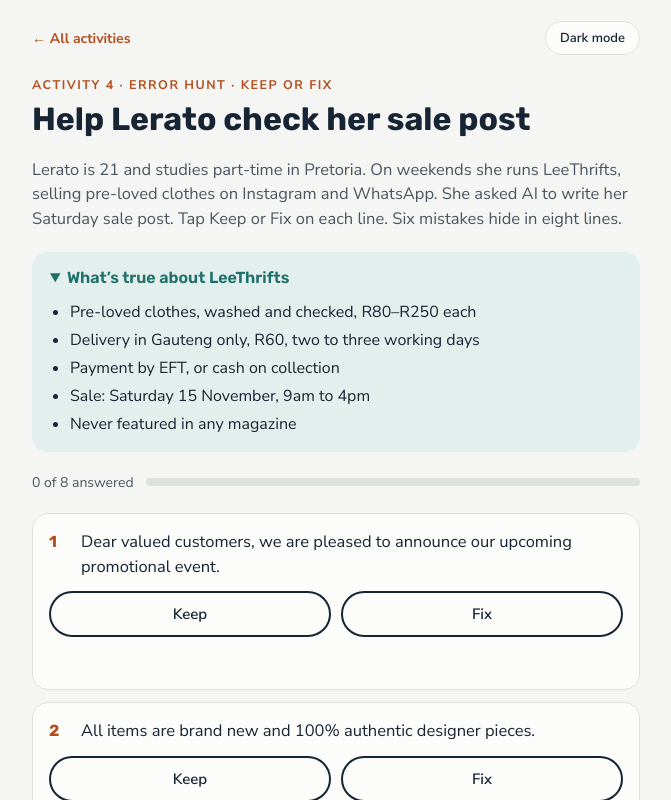
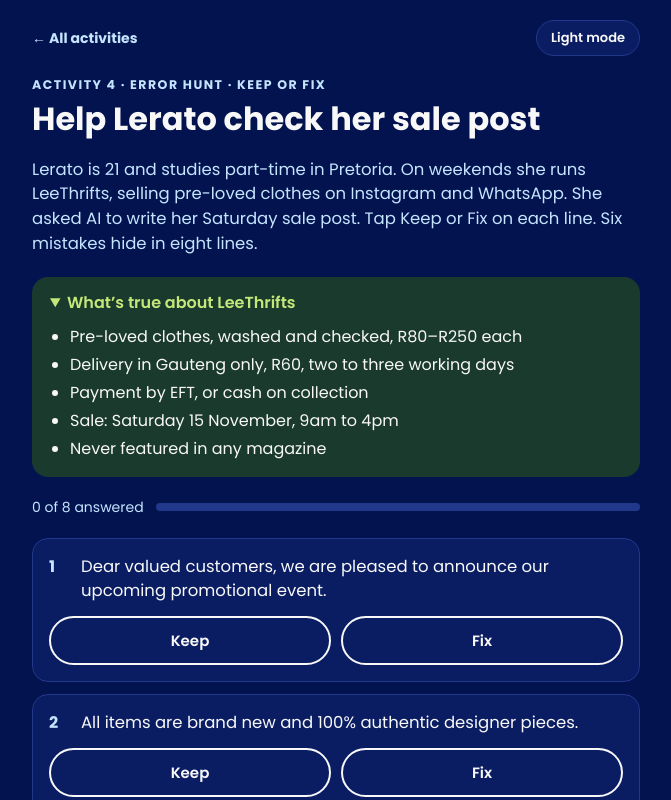
Before and after one commit to Rokhuda/5-point-check, a plain HTML site: page error-hunt.html in a window 1280 px wide. Both pictures are taken after a click on the button "Dark mode". Shown: the top 800 px of the page, without its empty margins (304-975 px from the left). Drawn offline with Linux system fonts and the light colour scheme.

Commit message:
Update styles and theme toggle functionality

```diff
--- a/error-hunt.html
+++ b/error-hunt.html
@@ -4,12 +4,100 @@
 <meta charset="utf-8">
 <meta name="viewport" content="width=device-width, initial-scale=1">
 <title>Error Hunt · The 5-Point Check</title>
-<link rel="stylesheet" href="https://fonts.googleapis.com/css2?family=Rubik:wght@500;600;700&family=Nunito+Sans:wght@400;600;700&display=swap">
-<link rel="stylesheet" href="styles.css">
-<script src="theme.js"></script>
+<link rel="stylesheet" href="https://fonts.googleapis.com/css2?family=Poppins:wght@400;500;600;700&display=swap">
+<style>
+/* The 5-Point Check prototypes: shared tokens and components.
+   Layout: one phone-width column; cards stack; results close each activity. */
+/* ALX brand palette (brand.alxafrica.com): Deep Navy, Twilight Blue, CTA Purple, Lime Green, Icy Blue, Pale Sky, Jasmine Yellow */
+:root{
+  --bg:#F8F8F8; --surface:#FFFFFF; --fg:#1C1F2A; --muted:#4A5170; --line:#D6DEEA;
+  --accent:#0452F0; --accent-soft:#EBF6FF; --cta:#5F3DC4;
+  --ok:#02803F; --ok-soft:#EEF8D9; --warn:#6B4E00; --warn-soft:#FDE791; --warn-line:#EAB308;
+  --ink:#03134F; --on-ink:#F8F8F8; --on-ink-muted:#C5E5FF; --warm:#C4E878;
+  --display:"Poppins", Arial, sans-serif; --body:"Poppins", Arial, sans-serif;
+}
+@media (prefers-color-scheme: dark){:root:not([data-theme="light"]){
+  --bg:#03134F; --surface:#0A1D63; --fg:#F8F8F8; --muted:#C5E5FF; --line:#22388A;
+  --accent:#C5E5FF; --accent-soft:#13287A; --cta:#B9A6F5;
+  --ok:#C4E878; --ok-soft:#1B3A2E; --warn:#FDE791; --warn-soft:#3B3313; --warn-line:#EAB308;
+  --ink:#010A30; --on-ink:#F8F8F8; --on-ink-muted:#C5E5FF; --warm:#C4E878; color-scheme:dark}}
+:root[data-theme="dark"]{
+  --bg:#03134F; --surface:#0A1D63; --fg:#F8F8F8; --muted:#C5E5FF; --line:#22388A;
+  --accent:#C5E5FF; --accent-soft:#13287A; --cta:#B9A6F5;
+  --ok:#C4E878; --ok-soft:#1B3A2E; --warn:#FDE791; --warn-soft:#3B3313; --warn-line:#EAB308;
+  --ink:#010A30; --on-ink:#F8F8F8; --on-ink-muted:#C5E5FF; --warm:#C4E878; color-scheme:dark}
+
+*{box-sizing:border-box}
+[hidden]{display:none!important}
+body{margin:0;background:var(--bg);color:var(--fg);font-family:var(--body);font-size:16px;line-height:1.5}
+.wrap{max-width:640px;margin:0 auto;padding-block:20px 48px;padding-left:max(16px,env(safe-area-inset-left,0px));padding-right:max(16px,env(safe-area-inset-right,0px));display:flex;flex-direction:column;gap:20px}
+.top{display:flex;justify-content:space-between;align-items:center;gap:12px;min-height:36px}
+.back{font-weight:700;font-size:14px;color:var(--accent);text-decoration:none}
+.back:hover{text-decoration:underline}
+.theme{font:600 13px var(--body);padding:7px 14px;border-radius:99px;border:1.5px solid var(--line);background:var(--surface);color:var(--fg);cursor:pointer}
+.eyebrow{font-size:12.5px;font-weight:700;letter-spacing:.12em;text-transform:uppercase;color:var(--accent);margin:0}
+h1{font-family:var(--display);font-size:clamp(26px,6vw,32px);line-height:1.15;margin:6px 0 0;text-wrap:balance}
+h2{font-family:var(--display);font-size:22px;line-height:1.2;margin:0;text-wrap:balance}
+.intro{margin:0;color:var(--muted);font-size:16.5px}
+.card{background:var(--surface);border:1px solid var(--line);border-radius:16px;padding:16px;display:flex;flex-direction:column;gap:12px;min-width:0}
+details.facts{background:var(--ok-soft);border-radius:16px;padding:14px 18px}
+details.facts summary{font-family:var(--display);font-weight:600;color:var(--ok);cursor:pointer}
+details.facts ul{margin:10px 0 2px;padding-left:20px;display:grid;gap:4px}
+.progress{display:flex;align-items:center;gap:12px;font-size:14px;color:var(--muted);font-variant-numeric:tabular-nums}
+.bar{flex:1;height:8px;border-radius:99px;background:var(--line);overflow:hidden}
+.bar i{display:block;height:100%;width:0;background:var(--accent);transition:width .3s}
+.btn{font:600 15px var(--body);padding:11px 18px;border-radius:99px;border:2px solid var(--fg);background:transparent;color:var(--fg);cursor:pointer;text-align:center}
+.btn:hover:not(:disabled){background:var(--accent-soft)}
+.btn.primary{background:var(--cta);color:#FFFFFF;border-color:var(--cta)}
+.btn.primary:hover:not(:disabled){background:var(--cta);opacity:.9}
+.btn:disabled{cursor:default;opacity:.45}
+.btn.chosen{opacity:1;background:var(--fg);color:var(--bg)}
+.btn:focus-visible,.theme:focus-visible,.back:focus-visible,a:focus-visible,button:focus-visible{outline:3px solid var(--accent);outline-offset:2px}
+.fb{border-radius:12px;padding:12px 14px;font-size:15px;display:flex;flex-direction:column;gap:4px}
+.fb.right{background:var(--ok-soft)} .fb.wrong{background:var(--warn-soft)}
+.fb strong{font-family:var(--display);font-weight:600}
+.fb.right strong{color:var(--ok)} .fb.wrong strong{color:var(--warn)}
+.tag{align-self:flex-start;font-size:12px;font-weight:700;letter-spacing:.06em;text-transform:uppercase;color:var(--muted)}
+.result{background:var(--ink);color:var(--on-ink);border-radius:20px;padding:22px;display:flex;flex-direction:column;gap:10px}
+.result .eyebrow{color:var(--warm)}
+.result h2{color:var(--on-ink)}
+.result p{margin:0;color:var(--on-ink-muted)}
+.score{font-family:var(--display);font-size:44px;font-weight:700;line-height:1;font-variant-numeric:tabular-nums}
+.again{align-self:flex-start;font:600 15px var(--body);padding:10px 22px;border-radius:99px;border:0;background:var(--warm);color:#03134F;cursor:pointer}
+footer{font-size:13px;color:var(--muted)}
+@media (prefers-reduced-motion:reduce){*{transition:none!important;scroll-behavior:auto!important}}
+</style>
+<script>
+// Light/dark toggle. Follows the device setting until the learner chooses.
+(function(){
+  var root = document.documentElement;
+  try { var saved = localStorage.getItem("theme"); if (saved) root.setAttribute("data-theme", saved); } catch(e) {}
+  function current(){
+    var t = root.getAttribute("data-theme");
+    if (t) return t;
+    return matchMedia("(prefers-color-scheme: dark)").matches ? "dark" : "light";
+  }
+  function label(btn){
+    var next = current() === "dark" ? "light" : "dark";
+    btn.textContent = next === "dark" ? "Dark mode" : "Light mode";
+    btn.setAttribute("aria-label", "Switch to " + next + " mode");
+  }
+  document.addEventListener("DOMContentLoaded", function(){
+    var btn = document.getElementById("theme");
+    if (!btn) return;
+    label(btn);
+    btn.addEventListener("click", function(){
+      var next = current() === "dark" ? "light" : "dark";
+      root.setAttribute("data-theme", next);
+      try { localStorage.setItem("theme", next); } catch(e) {}
+      label(btn);
+    });
+  });
+})();
+</script>
 <style>
 .lines{display:flex;flex-direction:column;gap:12px;list-style:none;margin:0;padding:0}
-.card.right{border-color:var(--ok)} .card.wrong{border-color:var(--accent)}
+.card.right{border-color:var(--ok)} .card.wrong{border-color:var(--warn-line)}
 .q{display:flex;gap:12px;align-items:flex-start}
 .num{font-family:var(--display);font-weight:700;color:var(--accent);min-width:20px}
 .q p{margin:0;font-size:16.5px;min-width:0}
```
